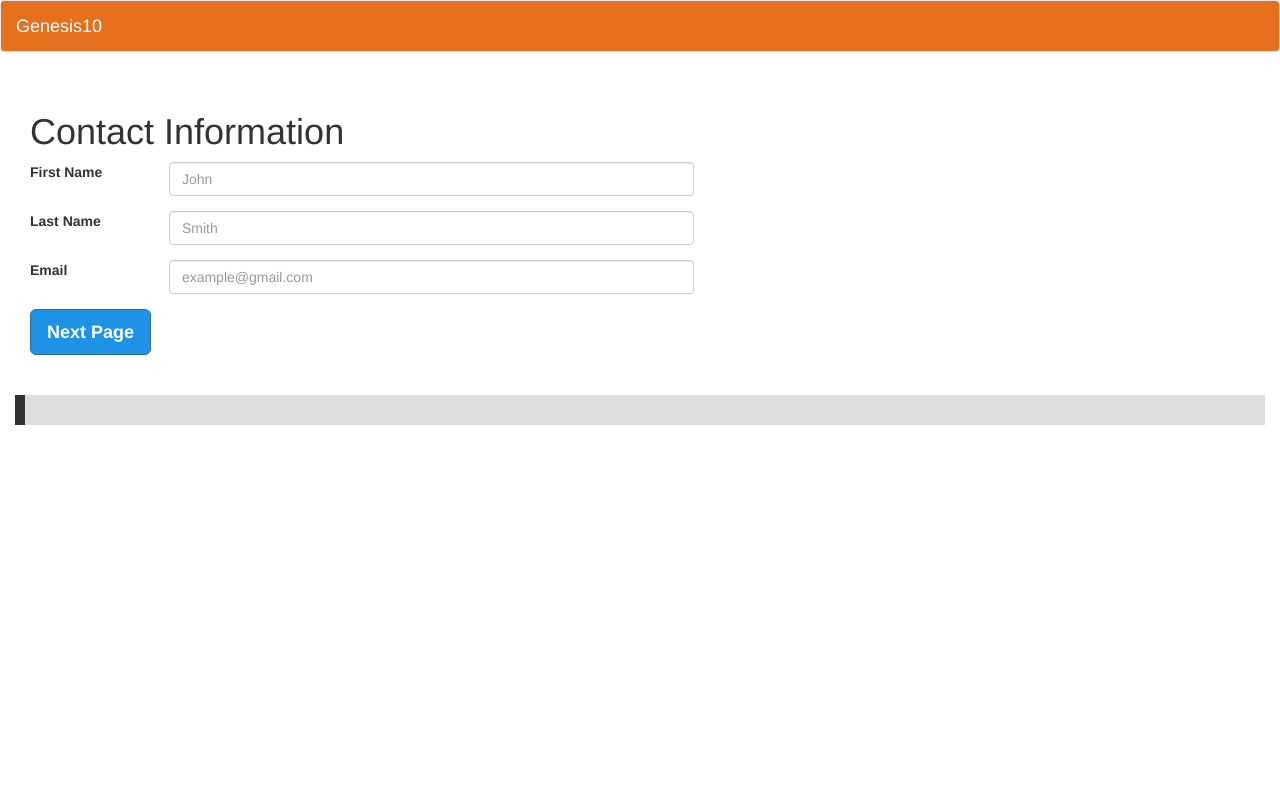
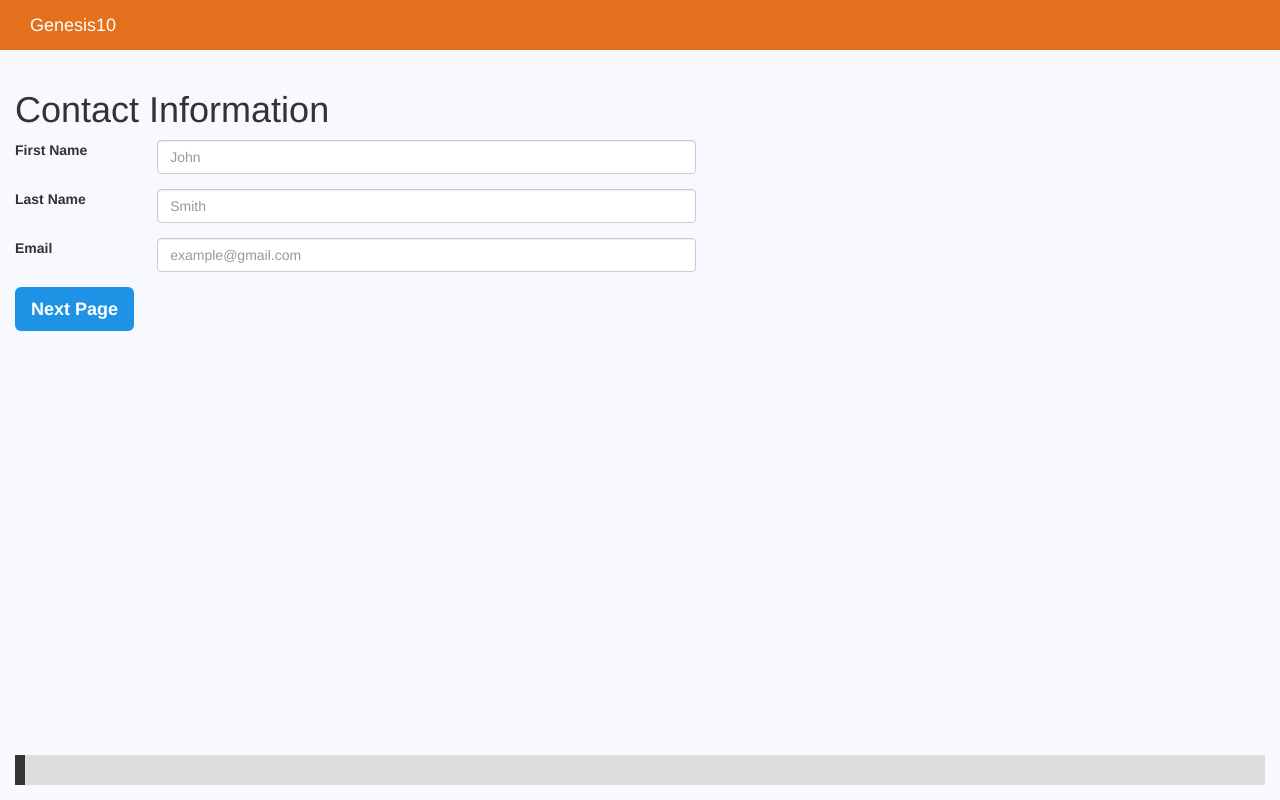
Before and after one commit to Wally142/Gen10Questionaire, a website: page public/survey.html in a window 1280 px wide. Drawn offline with nearby package versions, Linux system fonts and the light colour scheme.

Commit message:
Welcome page and status bar movement

```diff
--- a/public/survey.html
+++ b/public/survey.html
@@ -5,7 +5,6 @@
     <meta name="viewport" content="width=device-width, initial-scale=1.0">
     <meta http-equiv="X-UA-Compatible" content="ie=edge">
     <title>Survey</title>
-    </head>
     <style>
 
         #radioHeading{
@@ -18,54 +17,74 @@
             font-size: large
         }
 
-        #startSurveyButton, #question1NextButton, #question2NextButton,
-        #question3NextButton, #question4NextButton,#question5NextButton, #answers{
-            color: white;
-            background: #1e92e4;
+        button.btn {
+            background: #1E92E4;
             font-weight: bold;
+            border: 0px;
         }
-        .form-group textarea {
-            border-style: solid;
-            border-color: black;
-            border-width: 2px;
+
+        nav.navbar-default {
+            background: #E4701E;
+            border-radius: 0px;
+            border: 0px;
+            margin-bottom: 0px;
         }
+
+        nav.navbar-default .navbar-nav>li>a,
+        nav.navbar-default .navbar-brand {
+            color: #FFFFFF;
+        }
+
+        nav.navbar-default .navbar-brand:hover,
+        nav.navbar-default .navbar-brand:focus {
+            color: #FFFFFF;
+            background-color: transparent;
+        }
+
+        html, html body {
+            height: 100%;
+            margin: 0;
+            padding: 0;
+            background-color: #F8F8FF;
+        }
+
+        #content {
+            min-height: 100%;
+            position: relative;
+        }
+
+        #body {
+            padding-bottom: 60px;
+        }
+
+        #footer {
+            position: absolute;
+            bottom: 0;
+            height: 60px;
+            width: 100%;
+            padding: 15px;
+        }
+
         #myProgress {
             position: relative;
-            top: 40px;
             width: 100%;
-            background-color: #ddd;
+            background-color: #DDD;
         }
 
         #myBar {
             width: 0%;
             height: 30px;
-            background-color: rgb(228,112,30);
+            background-color: #E4701E;
             border-style: solid;
             border-width: 0px 10px 0px 0px;
         }
 
-        nav.navbar-default {
-            background-color: rgb(228,112,30);
-        }
-
-        nav.navbar-default .navbar-nav>li>a {
-            color: #FFFFFF;
-        }
-
-        nav.navbar-default .navbar-brand {
-            color: #FFFFFF;
-        }
-
-        body {
-            background-color: #F8F8FF
-        }
-
     </style>
-
+</head>
 <body>
+    <div id="container">
     <nav class="navbar navbar-default">
-        <div class="container-fluid">
-            <!-- Brand and toggle grouped for better mobile display -->
+        <div class="col-md-12">
             <div class="navbar-header">
                 <span class="navbar-brand">Genesis10</span>
                 <div id="navbarButton" style="display: none;">
@@ -76,7 +95,6 @@
                         <span class="icon-bar"></span>
                         <span class="icon-bar"></span>
                         <span class="icon-bar"></span>
-
                     </button>
                 </div>
             </div>
@@ -94,9 +112,9 @@
             </div>
         </div><!-- /.container-fluid -->
     </nav>
+    <div id="body">
+        <form role="form" method="POST">
             <br>
-    <div class="col-md-12">
-    <form role="form" method="POST">
             <div class="col-md-8" id="contactInfo">
                 <h1>Contact Information</h1>
                 <div class="form-group row">
@@ -214,10 +232,11 @@
                 <button type="button" class="btn btn-primary btn-lg" id="answers">Submit Answers</button>
             </div>
         </form>
-    </div>
-    <div class="col-md-12">
+        <div id="footer">
             <div id="myProgress">
                 <div id="myBar" data-progress="0"></div>
+            </div>
+        </div>
     </div>
     </div>
     <link rel="stylesheet" href="https://maxcdn.bootstrapcdn.com/bootstrap/3.3.7/css/bootstrap.min.css" integrity="sha384-BVYiiSIFeK1dGmJRAkycuHAHRg32OmUcww7on3RYdg4Va+PmSTsz/K68vbdEjh4u"
```
Also changed, not shown: public/index.html (+0 -1 lines). Lines whose indentation alone changed are shown as unchanged.
